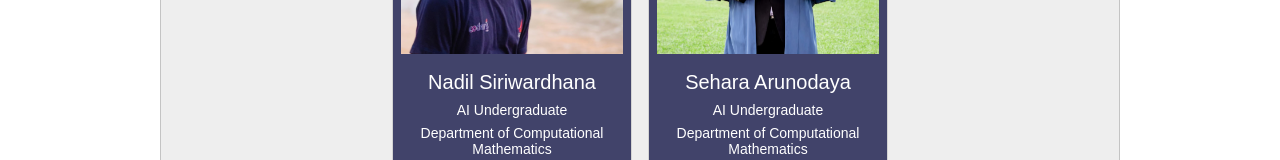
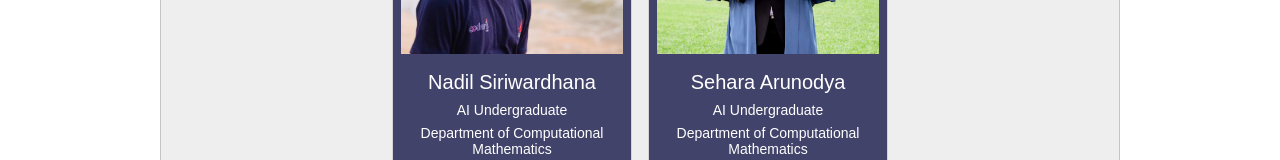
Before and after one commit to SandaruRF/078_Legal_Eagles, a React (Create React App) app in the folder frontend/: page /about in a window 1280 px wide. Shown: the part 884-1044 px from the top of the page. Built offline with nearby package versions, Linux system fonts and the light colour scheme.

Commit message:
Modified About us

```diff
--- a/frontend/src/AboutUs/Aboutus.js
+++ b/frontend/src/AboutUs/Aboutus.js
@@ -32,7 +32,7 @@ const Aboutus = () => {
                 "https://www.linkedin.com/in/nadil-siriwardhana-b8566526a/",
         },
         {
-            name: "Sehara Arunodaya",
+            name: "Sehara Arunodya",
             image: sehara,
             linkedin: "https://www.linkedin.com/in/sehara-arunodya-33279321b/",
         },
```
